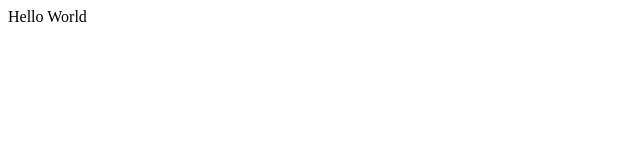
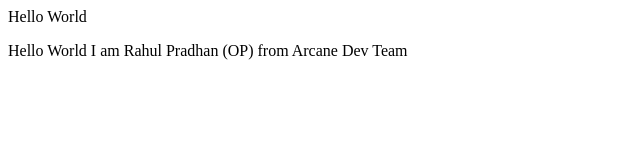
Before and after one commit to Arcane-Dev-07/Arcane-Demo, a plain HTML site: page index.html in a window 1280 px wide. Shown: the whole page, without its empty margins (0-640 px from the left). Drawn offline with Linux system fonts and the light colour scheme.

Commit message:
I chose to change it

```diff
--- a/index.html
+++ b/index.html
@@ -1 +1,3 @@
 <p>Hello World</p>
+
+<p>Hello World I am Rahul Pradhan (OP) from Arcane Dev Team</p>
```
Also changed, not shown: 1 other file.
